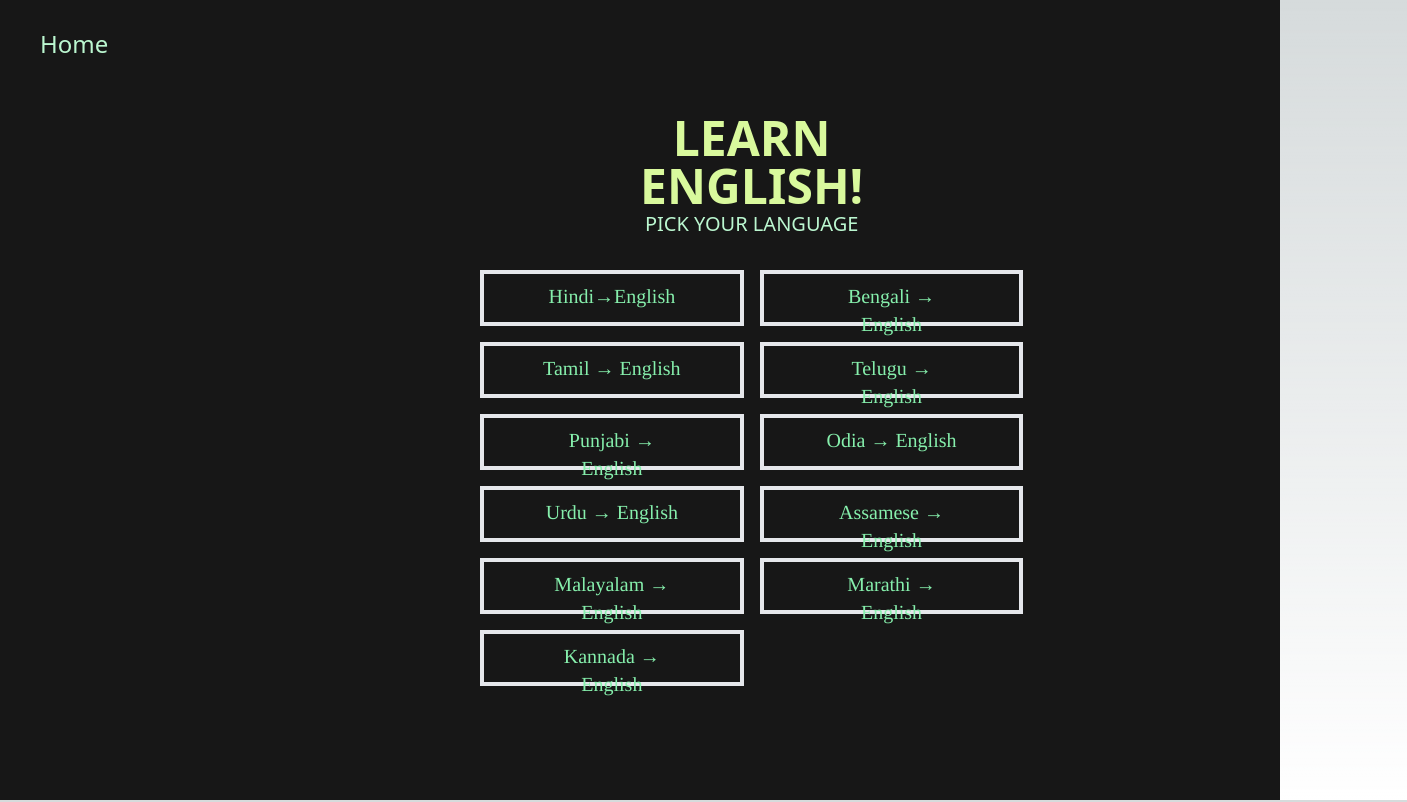
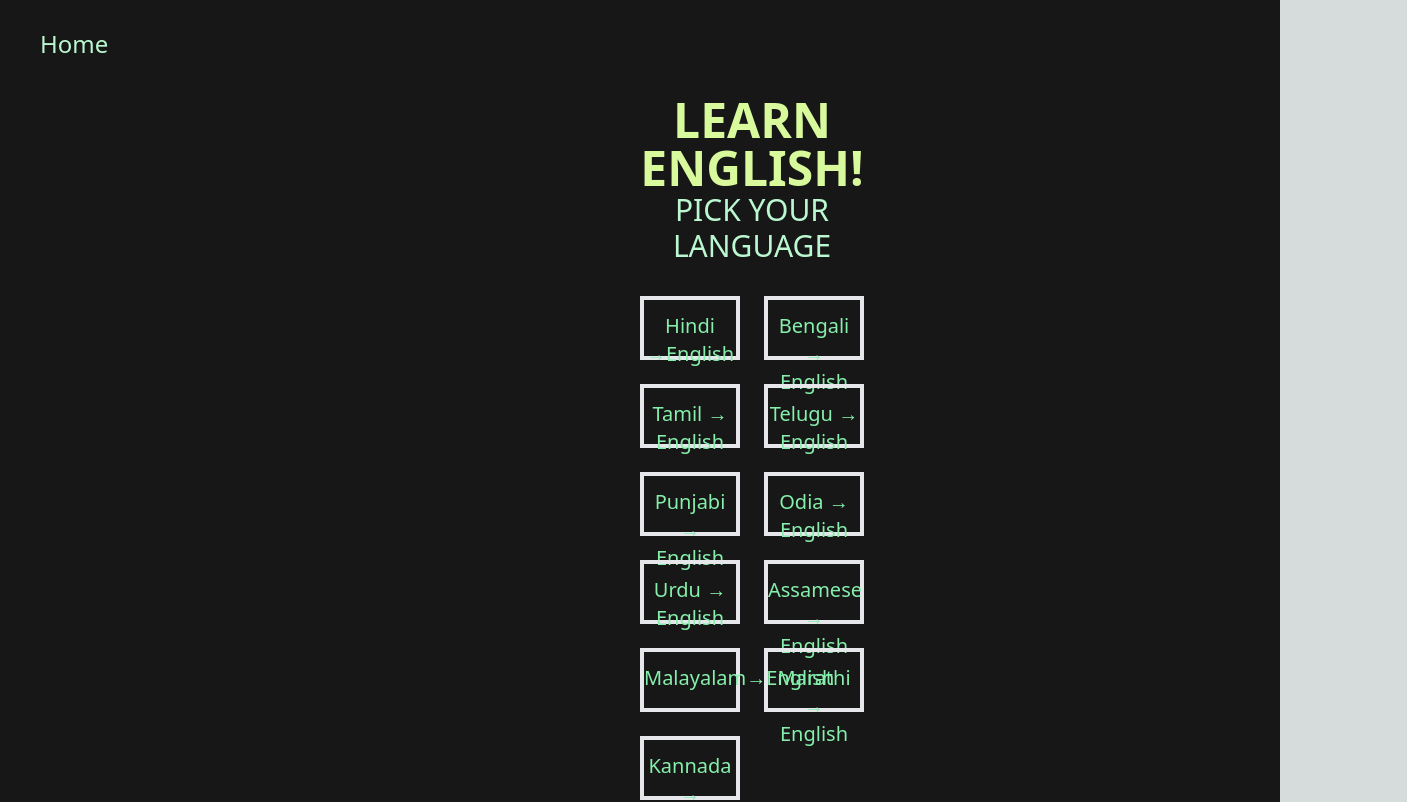
Before and after one commit to harshitajain06/unbound-app, a Next.js app: page /Englishlearner in a window 1280 px wide. Shown: the top 802 px of the page, 1407 px wide, since content can reach past the window. Built offline with nearby package versions, Linux system fonts and the light colour scheme.

Commit message:
english learner fixed

```diff
--- a/pages/Englishlearner.js
+++ b/pages/Englishlearner.js
@@ -1,3 +1,4 @@
+
 import Head from "next/head";
 import Layout, { siteTitle } from "../components/Layout";
 import { useRouter } from "next/router";
@@ -13,45 +14,43 @@ export default function english_learner() {
 
   return (
     <Layout className="flex items-center justify-center relative">
-      <section
-        style={{
+      <section  style={{
           display: "flex",
           justifyContent: "center",
           alignItems: "center",
-          minHeight: "calc(64vh - 100px)", // Adjusted minHeight
-          padding: "0 64px",
+          minHeight: "calc(56vh - 100px)", // Adjusted minHeight
+          padding: "20 20px",
           boxSizing: "border-box",
-        }}
-      >
-        <div className="text-center md:px-80 ">
-          <h1 className="text-2xl md:text-5xl px-40 font-bold  text-lime-200">
+        }}>
+        <div className="text-center md:px-80 md:ml-56">
+          <h1 className="text-4xl md:text-5xl font-bold  text-lime-200">
             LEARN ENGLISH!
           </h1>
-          <h2 className="text-xl md:text-l mb-4 text-green-200 mb-8">
+          <h2 className="text-4xl md:text-3xl text-green-200 mb-8">
             PICK YOUR LANGUAGE
           </h2>
 
           <div>
             {/* Language switchers */}
             <div
-              className="grid grid-cols-2 gap-4 justify-items-center mt-4 text-l"
-              style={{ fontFamily: "Times, serif" }}
+              className="grid grid-cols-2 gap-6 justify-items-center mt-4 "
+              // style={{ fontFamily: "Times, serif" }}
             >
-              <div className="border-4 w-full h-14 px-14 py-2 text-lime-200 hover:bg-zinc-600 hover:text-white transition duration-300">
-                <h3 className="md:text-xl  mb-4 text-green-300">
+              <div className="border-4 w-full h-12 md:h-16 py-3 text-lime-200 hover:bg-zinc-600 hover:text-white ">
+                <h3 className="text-sm md:text-xl font-light text-green-300">
                   <a
                     href="https://www.youtube.com/watch?v=xTLK0iHLxFs&list=PLsXdBvuJ5ox7U8HipGaQoS95fFcIhKRRS"
                     target="_blank"
                     rel="noopener noreferrer"
                   >
                     {" "}
-                    Hindi→English{" "}
+                    Hindi →English{" "}
                   </a>
                 </h3>
               </div>
 
-              <div className="border-4 w-full h-14  px-14 py-2 text-lime-200 hover:bg-zinc-600 hover:text-white transition duration-300">
-                <h3 className="md:text-xl  mb-4 text-green-300">
+              <div className="border-4 w-full h-12 md:h-16  py-3 text-lime-200 hover:bg-zinc-600 hover:text-white ">
+              <h3 className="text-sm md:text-xl font-light text-green-300">
                   <a
                     href="https://www.youtube.com/watch?v=WmRr5x-KV1Y&list=PLnE07AIBtg_KcYOnidGx_SVg-mhvQb7-7"
                     target="_blank"
@@ -63,8 +62,8 @@ export default function english_learner() {
                 </h3>
               </div>
 
-              <div className="border-4 w-full h-14 ... px-14 py-2 text-lime-200 hover:bg-zinc-600 hover:text-white transition duration-300">
-                <h3 className="md:text-xl  mb-4 text-green-300">
+              <div className="border-4 w-full h-12 md:h-16  py-3 text-lime-200 hover:bg-zinc-600 hover:text-white ">
+              <h3 className="text-sm md:text-xl font-light text-green-300">
                   <a
                     href="https://www.youtube.com/watch?v=d7QkMiBOZdk&list=PLsRjuO3afXH2oWYCEAXRlQzqtYvcW2rTE"
                     target="_blank"
@@ -76,8 +75,8 @@ export default function english_learner() {
                 </h3>
               </div>
 
-              <div className="border-4 w-full h-14 ... px-14 py-2 text-lime-200 hover:bg-zinc-600 hover:text-white transition duration-300  ">
-                <h3 className="md:text-xl  mb-4 text-green-300">
+              <div className="border-4 w-full h-12 md:h-16  py-3 text-lime-200 hover:bg-zinc-600 hover:text-white ">
+              <h3 className="text-sm md:text-xl font-light text-green-300">
                   <a
                     href="https://www.youtube.com/watch?v=vnk4LYT0xhc&list=PLKEI4M7n-St968Bu4-JTYG4QWdZ0JTjdH"
                     target="_blank"
@@ -89,8 +88,8 @@ export default function english_learner() {
                 </h3>
               </div>
 
-              <div className="border-4 w-full h-14 ... px-14 py-2 text-lime-200 hover:bg-zinc-600 hover:text-white transition duration-300">
-                <h3 className="md:text-xl  mb-4 text-green-300">
+              <div className="border-4 w-full h-12 md:h-16  py-3 text-lime-200 hover:bg-zinc-600 hover:text-white ">
+              <h3 className="text-sm md:text-xl font-light text-green-300">
                   <a
                     href="https://www.youtube.com/watch?v=oxjILX9uUS0&list=PL6cUDoseFhVC4xJ_gBvwTLu_lQB8Er1x0"
                     target="_blank"
@@ -102,8 +101,8 @@ export default function english_learner() {
                 </h3>
               </div>
 
-              <div className="border-4 w-full h-14 ... px-14 py-2 text-lime-200 hover:bg-zinc-600 hover:text-white transition duration-300">
-                <h3 className="md:text-xl mb-4 text-green-300">
+              <div className="border-4 w-full h-12 md:h-16  py-3 text-lime-200 hover:bg-zinc-600 hover:text-white ">
+              <h3 className="text-sm md:text-xl font-light text-green-300">
                   <a
                     href="https://www.youtube.com/watch?v=axCsKrwav8M"
                     target="_blank"
@@ -115,8 +114,8 @@ export default function english_learner() {
                 </h3>
               </div>
 
-              <div className="border-4 w-full h-14 ... px-14 py-2 text-lime-200 hover:bg-zinc-600 hover:text-white transition duration-300">
-                <h3 className="md:text-xl  mb-4 text-green-300">
+              <div className="border-4 w-full h-12 md:h-16  py-3 text-lime-200 hover:bg-zinc-600 hover:text-white ">
+              <h3 className="text-sm md:text-xl font-light text-green-300">
                   <a
                     href="https://www.youtube.com/watch?v=Gm9Zhz9x3Kc&list=PLQxsuJ2T7pLMlE50gKnCct1leP4Na2bY8"
                     target="_blank"
@@ -128,8 +127,8 @@ export default function english_learner() {
                 </h3>
               </div>
 
-              <div className="border-4 w-full h-14 ... px-14 py-2 text-lime-200 hover:bg-zinc-600 hover:text-white transition duration-300">
-                <h3 className="md:text-xl  mb-4 text-green-300">
+              <div className="border-4 w-full h-12 md:h-16  py-3 text-lime-200 hover:bg-zinc-600 hover:text-white ">
+              <h3 className="text-sm md:text-xl font-light text-green-300">
                   <a
                     href="https://www.youtube.com/watch?v=OrjEvwy8VJA"
                     target="_blank"
@@ -141,21 +140,21 @@ export default function english_learner() {
                 </h3>
               </div>
 
-              <div className="border-4 w-full h-14 ... px-14 py-2 text-lime-200 hover:bg-zinc-600 hover:text-white transition duration-300">
-                <h3 className="md:text-xl  mb-4 text-green-300">
+              <div className="border-4 w-full h-12 md:h-16  py-3 text-lime-200 hover:bg-zinc-600 hover:text-white ">
+              <h3 className="text-sm md:text-xl font-light text-green-300">
                   <a
                     href="https://www.youtube.com/watch?v=ytzTlZy-1xA&list=PLXYb1GQQ50hpMO4FA4f9XpI_l19Gq5I29"
                     target="_blank"
                     rel="noopener noreferrer"
                   >
                     {" "}
-                    Malayalam → English{" "}
+                    Malayalam→English{" "}
                   </a>
                 </h3>
               </div>
 
-              <div className="border-4 w-full h-14 ... px-14 py-2 text-lime-200 hover:bg-zinc-600 hover:text-white transition duration-300">
-                <h3 className="md:text-xl  mb-4 text-green-300">
+              <div className="border-4 w-full h-12 md:h-16  py-3 text-lime-200 hover:bg-zinc-600 hover:text-white ">
+              <h3 className="text-sm md:text-xl font-light text-green-300">
                   <a
                     href="https://www.youtube.com/watch?v=yEf-kYA8PRM&list=PLMvw7NZyx2D0fpz2Gg26JZEdIKybNzWye"
                     target="_blank"
@@ -167,8 +166,8 @@ export default function english_learner() {
                 </h3>
               </div>
 
-              <div className="border-4 w-full h-14 ... px-14 py-2 text-lime-200 hover:bg-zinc-600 hover:text-white transition duration-300">
-                <h3 className="md:text-xl  mb-4 text-green-300">
+              <div className="border-4 w-full h-12 md:h-16  py-3 text-lime-200 hover:bg-zinc-600 hover:text-white ">
+              <h3 className="text-sm md:text-xl font-light text-green-300">
                   <a
                     href="https://www.youtube.com/watch?v=yEf-kYA8PRM&list=PLMvw7NZyx2D0fpz2Gg26JZEdIKybNzWye"
                     target="_blank"
```
